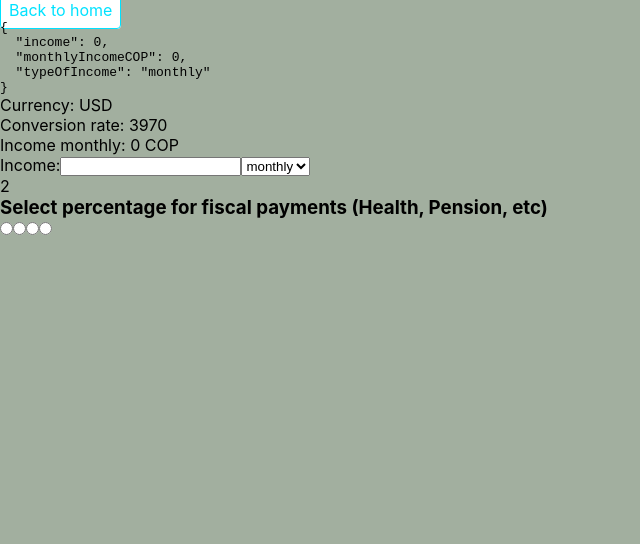
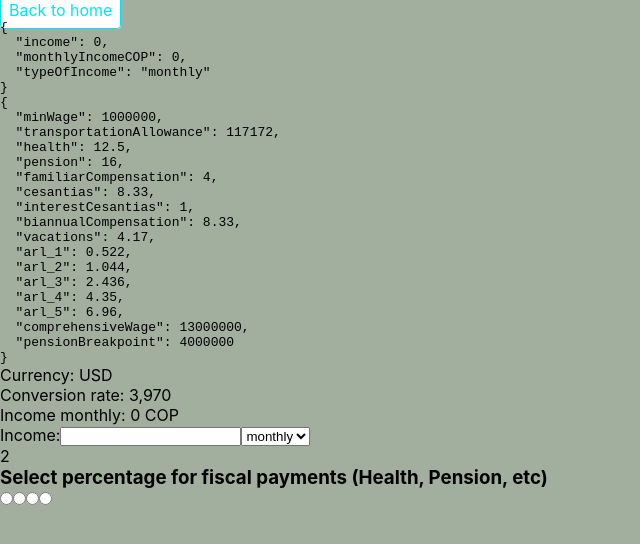
Before and after one commit to Luis-S-S/foreign, a React (Create React App) app: page /USD in a window 1280 px wide. Shown: the top 544 px of the page, without its empty margins (0-640 px from the left). Built offline with nearby package versions, Linux system fonts and the light colour scheme.

Commit message:
feat: create function for number styling, refactor data.json

```diff
--- a/src/components/CurrencySelect/index.tsx
+++ b/src/components/CurrencySelect/index.tsx
@@ -1,14 +1,16 @@
-import React from 'react';
+import React, { useState } from 'react';
 import './CurrencySelect.scss';
 
 import { Currency } from '../../index.d';
-import currencyArray from '../../service/data.json';
+import data from '../../service/data.json';
 
 interface Props {
     setCurrency: Function;
 }
 
 const CurrencySelect: React.FC<Props> = ({ setCurrency }) => {
+  const [currencyArray] = useState<Array<Currency>>(data.currencyArray);
+
   const handleChange: React.ChangeEventHandler = (e: React.ChangeEvent<HTMLSelectElement>) => {
     setCurrency(e.target.value);
   };
--- a/src/components/IncomeSetup/index.tsx
+++ b/src/components/IncomeSetup/index.tsx
@@ -1,16 +1,16 @@
 /* eslint-disable max-len */
 import React from 'react';
 import { Options } from '../../index.d';
+import { formatTwoDecimals } from '../../service/functions';
 
 interface Props {
     options: Options,
     setOptions: React.Dispatch<React.SetStateAction<Options>>,
-    formatTwoDecimals: Function,
     conversionRate: number,
 }
 
 const IncomeSetup: React.FC<Props> = ({
-  options, setOptions, formatTwoDecimals, conversionRate,
+  options, setOptions, conversionRate,
 }) => {
   const handleIncomeChange: React.ChangeEventHandler = (e: React.ChangeEvent<HTMLInputElement | HTMLSelectElement>) => {
     let switchController: string = options.typeOfIncome;
--- a/src/index.d.ts
+++ b/src/index.d.ts
@@ -8,7 +8,7 @@ export interface Bases {
     familiarCompensation: number;
     cesantias: number,
     interestCesantias: number;
-    prima: number;
+    biannualCompensation: number;
     vacations: number;
     arl_1: number;
     arl_2: number;
@@ -19,7 +19,7 @@ export interface Bases {
 
 export interface Options {
     income: number;
-    monthlyIncomeCOP?: number;
+    monthlyIncomeCOP: number;
     typeOfIncome: string;
 }
 
--- a/src/pages/Chart/index.tsx
+++ b/src/pages/Chart/index.tsx
@@ -1,8 +1,10 @@
-/* eslint-disable max-len */
 import React, { useState, useEffect } from 'react';
 import { useParams, Link } from 'react-router-dom';
 
 import { Bases, Options } from '../../index.d';
+import data from '../../service/data.json';
+import { formatNumsToString } from '../../service/functions';
+
 import IncomeSetup from '../../components/IncomeSetup';
 import PercentageSelect from '../../components/PercentageSelect';
 
@@ -10,32 +12,9 @@ import './Chart.scss';
 
 const Chart: React.FC = () => {
   const { currency } = useParams();
+  const [bases] = useState<Bases>(data.bases);
   const [conversionRate, setConversionRate] = useState(1);
   const [options, setOptions] = useState<Options>({ income: 0, monthlyIncomeCOP: 0, typeOfIncome: 'monthly' });
-
-  const bases: Bases = {
-    minWage: 1000000,
-    transportationAllowance: 117172,
-    health: 12.5,
-    pension: 16,
-    familiarCompensation: 4,
-    cesantias: 8.33,
-    interestCesantias: 1,
-    prima: 8.33,
-    vacations: 4.17,
-    arl_1: 0.522,
-    arl_2: 1.044,
-    arl_3: 2.436,
-    arl_4: 4.350,
-    arl_5: 6.960,
-  };
-  bases.comprehensiveWage = bases.minWage * 13;
-  bases.pensionBreakpoint = bases.minWage * 4;
-
-  const formatTwoDecimals = (value: string | number): number => {
-    const number = Number(value);
-    return Math.round(number * 100) / 100;
-  };
 
   useEffect(() => {
     if (currency !== 'COP') {
@@ -48,13 +27,13 @@ const Chart: React.FC = () => {
       <Link className="link--default" to="/">Back to home</Link>
       <section className="chart__top-section">
         <pre>{JSON.stringify(options, null, 2)}</pre>
+        <pre>{JSON.stringify(bases, null, 2)}</pre>
         <p>{`Currency: ${currency}`}</p>
-        <p>{`Conversion rate: ${conversionRate}`}</p>
-        <p>{`Income monthly: ${options.monthlyIncomeCOP} COP`}</p>
+        <p>{`Conversion rate: ${formatNumsToString(conversionRate)}`}</p>
+        <p>{`Income monthly: ${formatNumsToString(options.monthlyIncomeCOP)} COP`}</p>
         <IncomeSetup
           options={options}
           setOptions={setOptions}
-          formatTwoDecimals={formatTwoDecimals}
           conversionRate={conversionRate}
         />
       </section>
--- a/src/service/data.json
+++ b/src/service/data.json
@@ -1,4 +1,23 @@
-[
+{
+   "bases": {
+      "minWage": 1000000,
+      "transportationAllowance": 117172,
+      "health": 12.5,
+      "pension": 16,
+      "familiarCompensation": 4,
+      "cesantias": 8.33,
+      "interestCesantias": 1,
+      "biannualCompensation": 8.33,
+      "vacations": 4.17,
+      "arl_1": 0.522,
+      "arl_2": 1.044,
+      "arl_3": 2.436,
+      "arl_4": 4.350,
+      "arl_5": 6.960,
+      "comprehensiveWage": 13000000,
+      "pensionBreakpoint": 4000000
+   },
+   "currencyArray": [
       { "code": "AED", "name": "United Arab Emirates dirham", "symbol": "" },
       { "code": "AFN", "name": "Afghan afghani", "symbol": "" },
       { "code": "ALL", "name": "Albanian lek", "symbol": "" },
@@ -161,3 +180,4 @@
       { "code": "ZMW", "name": "Zambian kwacha", "symbol": "" },
       { "code": "ZWL", "name": "Zimbabwean dollar", "symbol": "" }
    ]
+}
--- /dev/null
+++ b/src/service/functions.ts
@@ -0,0 +1,6 @@
+export const formatTwoDecimals = (value: string | number): number => {
+  const number = Number(value);
+  return Math.round(number * 100) / 100;
+};
+
+export const formatNumsToString = (value: number): string => value.toString().replace(/\B(?=(\d{3})+(?!\d))/g, ',');
```
Lines whose indentation alone changed are shown as unchanged.
